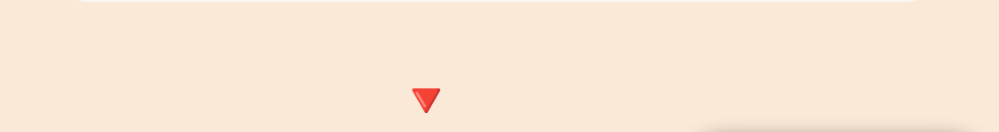
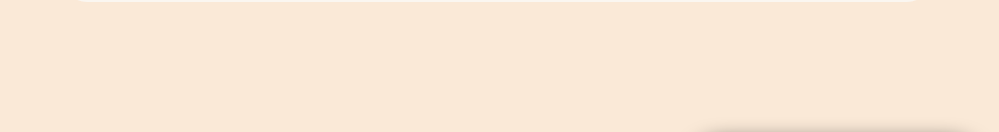
Before and after one commit to B-a-l-aj-i/portfolio, a React (Create React App) app: page / in a window 1280 px wide. Shown: the part 642-774 px from the top of the page, without its empty margins (194-1193 px from the left). Built offline with nearby package versions, Linux system fonts and the light colour scheme.

Commit message:
almost completed

```diff
--- a/src/components/navbar/Ani.js
+++ b/src/components/navbar/Ani.js
@@ -4,7 +4,7 @@ import  './ani.css'
 function Ani(){
     return(
       <div className='box'>
-      <span>🔻</span>
+      {/* <span>🔻</span> */}
       </div>
     )
 }
--- a/src/components/navbar/ani.css
+++ b/src/components/navbar/ani.css
@@ -2,19 +2,27 @@
 
 .box{
     position:absolute;
-    top:85%;
+    /* top:90%; */
     right: 50%;
-    width: 50px;
-    height:50px;
+    bottom:0%;
+    width: 30px;
+    height:30px;
     transform: translateY(0px);
     transition: 0.5s;
     margin-top: 0;
     animation: jump 0.5s 0.1s  alternate-reverse infinite;
+    border: 2px solid black;
+    border-radius: 100%;
 }
 
-.box span{
-    margin-inline: auto;
-    font-size:3rem;
+.box::after {
+    transform: translateX(9px) translateY(5px) rotate(-45deg);
+     display: block;
+    width:10px;
+    height: 10px;
+    content: "";
+    border: 2px solid black;
+    border-width: 0px 0 2px 2px;
 }
 
 @keyframes jump {
@@ -23,6 +31,6 @@
 
     }
     to{
-        transform: translateY(30px);
+        transform: translateY(10px);
     }
 }
```
